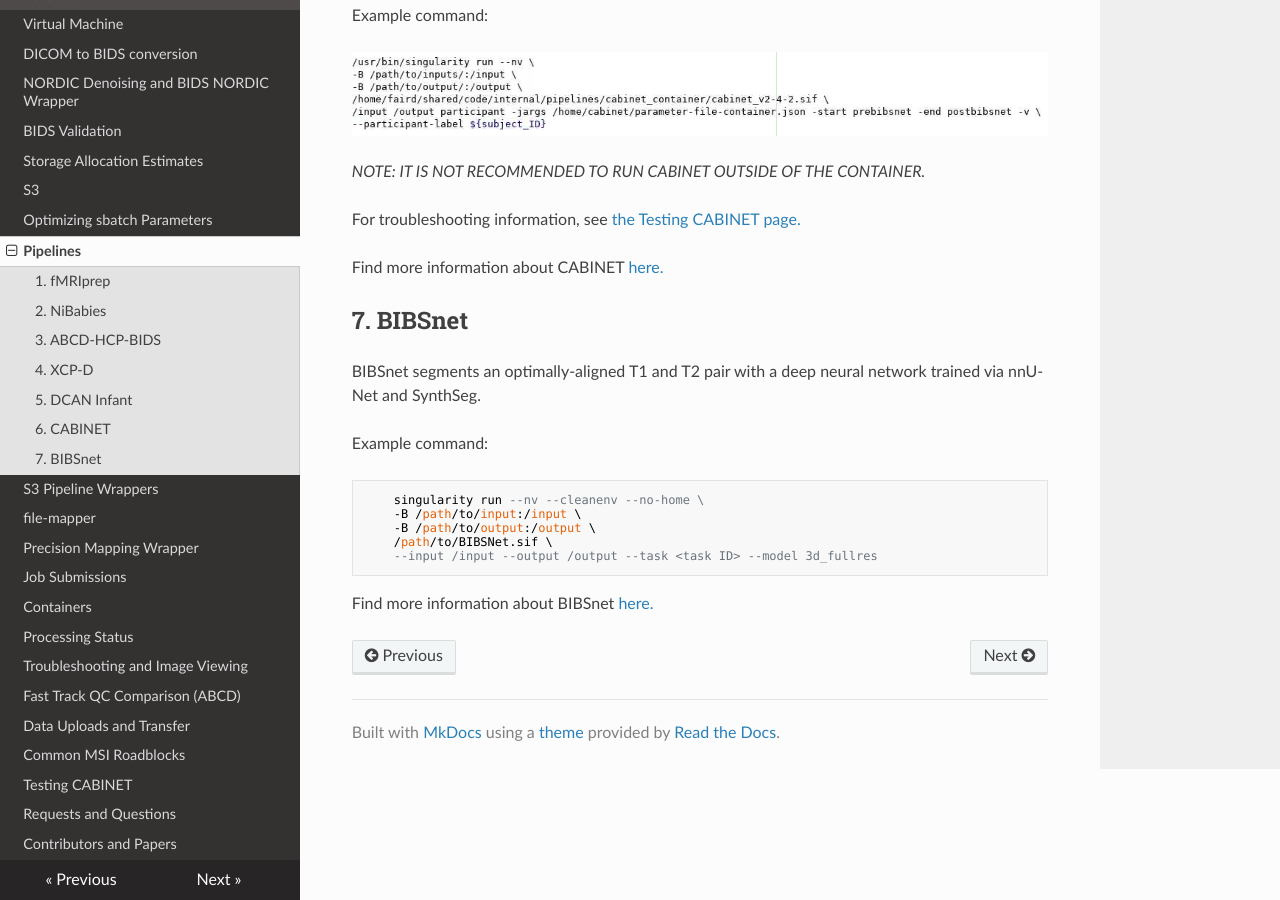
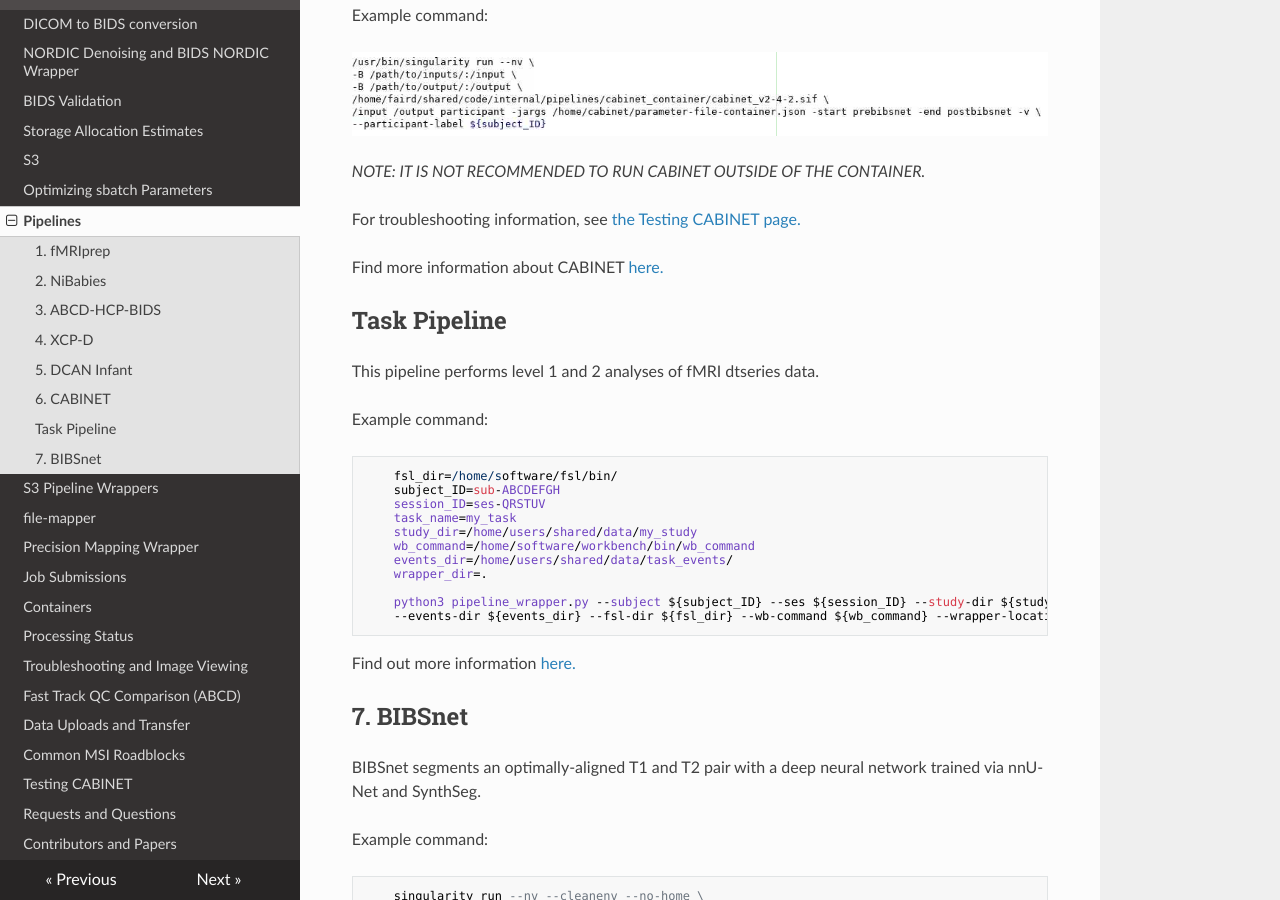
Before and after one commit to DCAN-Labs/cdni-brain, an MkDocs documentation site: the page built from docs/pipelines.md, in a window 1280 px wide and 900 px high, scrolled down 5927 px. Built offline with MkDocs 1.6.1, drawn with Linux system fonts in a browser that asks for light colours; nearby versions of some CDN libraries.

Commit message:
added task pipeline info (issue #14)

```diff
--- a/docs/pipelines.md
+++ b/docs/pipelines.md
@@ -214,6 +214,26 @@ For troubleshooting information, see [the Testing CABINET page.](cabinet-testing
 Find more information about CABINET [here.](https://cabinet.readthedocs.io/en/latest/)
 
 
+## Task Pipeline
+
+This pipeline performs level 1 and 2 analyses of fMRI dtseries data.
+
+Example command:
+
+        fsl_dir=/home/software/fsl/bin/
+        subject_ID=sub-ABCDEFGH
+        session_ID=ses-QRSTUV
+        task_name=my_task
+        study_dir=/home/users/shared/data/my_study
+        wb_command=/home/software/workbench/bin/wb_command
+        events_dir=/home/users/shared/data/task_events/
+        wrapper_dir=.
+
+        python3 pipeline_wrapper.py --subject ${subject_ID} --ses ${session_ID} --study-dir ${study_dir} --task ${task_name}
+        --events-dir ${events_dir} --fsl-dir ${fsl_dir} --wb-command ${wb_command} --wrapper-location ${wrapper_dir}
+
+Find out more information [here.](https://github.com/DCAN-Labs/abcd-bids-tfmri-pipeline)
+
 ## 7. BIBSnet
 
 BIBSnet segments an optimally-aligned T1 and T2 pair with a deep neural network trained via nnU-Net and SynthSeg.
```
